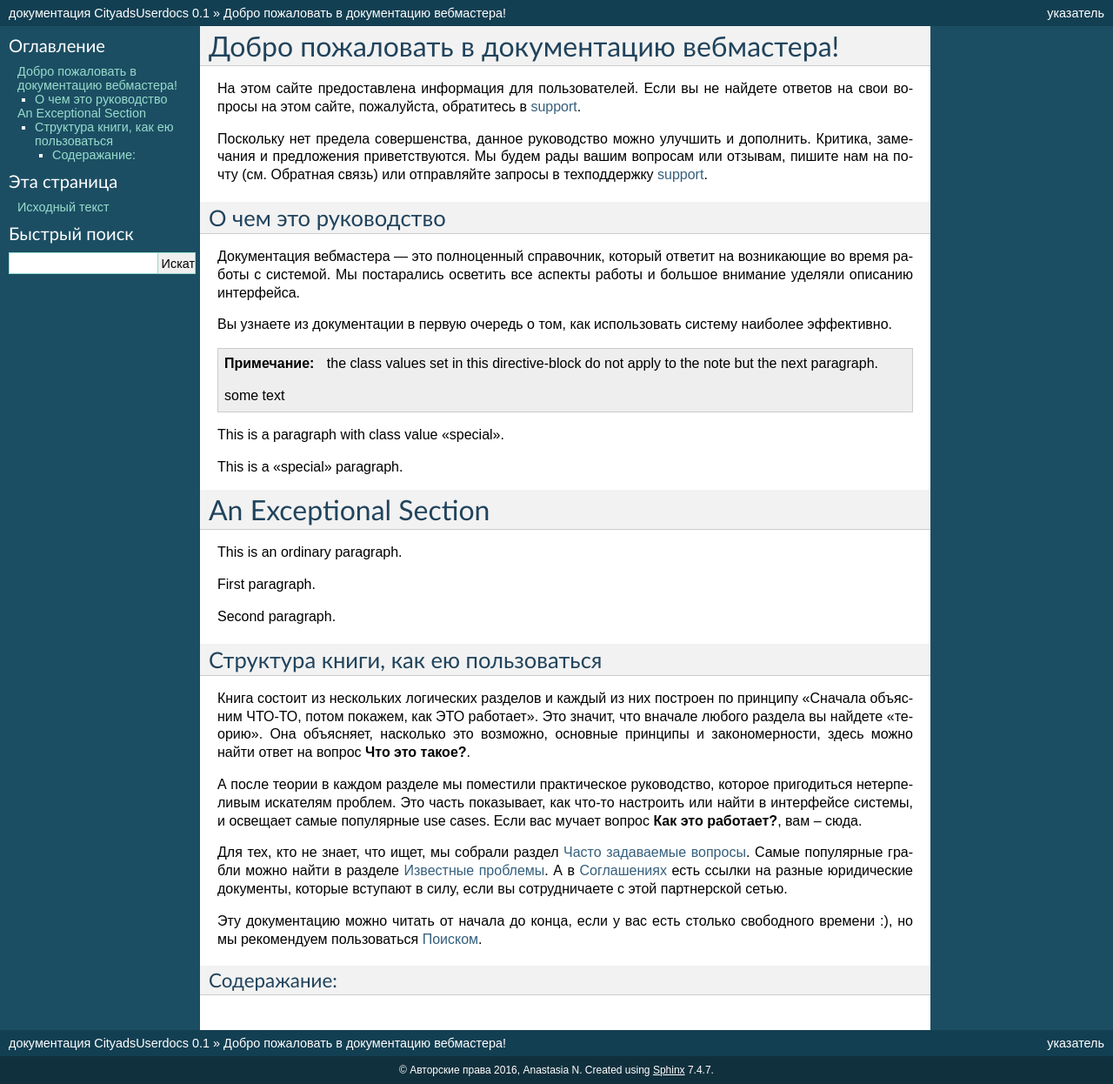
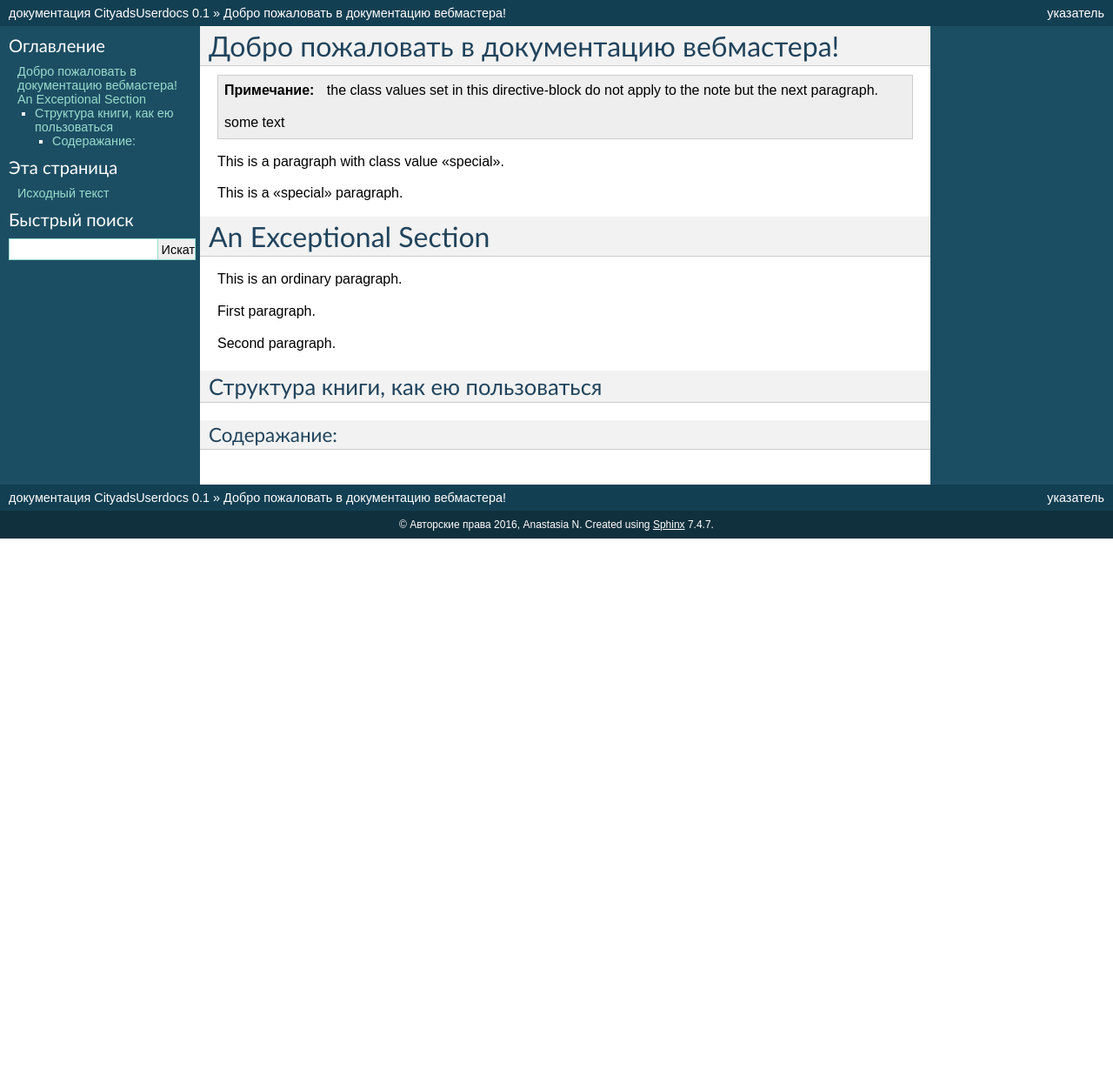
Before and after one commit to AnastasiaNovikova/CityUserENG, a Sphinx documentation site: the page built from source/index.rst, in a window 1280 px wide. Shown: the whole page at 87% size. Built offline with Sphinx 7.4.7, drawn with Linux system fonts in a browser that asks for light colours; formulas are drawn with MathJax 3; after the commit the page ends 900 px from its top, so only the background shows below that.

Commit message:
Update index.rst

```diff
--- a/source/index.rst
+++ b/source/index.rst
@@ -1,18 +1,5 @@
 Добро пожаловать в документацию вебмастера!
 =======================================================
-.. _support: https://help.cityads.com/hc/ru/requests/new
-
-На этом сайте предоставлена информация для пользователей. Если вы не найдете ответов на свои вопросы на этом сайте, пожалуйста, обратитесь в `support`_.
-
-Поскольку нет предела совершенства, данное руководство можно улучшить и дополнить. Критика, замечания и предложения приветствуются. Мы будем рады вашим вопросам или отзывам, пишите нам на почту (см. Обратная связь) или отправляйте запросы в техподдержку `support`_.
-
-О чем это руководство
----------------------
-
-Документация вебмастера — это полноценный справочник, который ответит на возникающие во время работы с системой. Мы постарались осветить все аспекты работы и большое внимание уделяли описанию интерфейса.
-
-Вы узнаете из документации в первую очередь о том, как использовать систему наиболее эффективно.
-
 
 .. note:: the class values set in this directive-block do not apply to
    the note but the next paragraph.
@@ -45,13 +32,6 @@ This is an ordinary paragraph.
 Структура книги, как ею пользоваться
 ------------------------------------
 
-Книга состоит из нескольких логических разделов и каждый из них построен по принципу «Сначала объясним ЧТО-ТО, потом покажем, как ЭТО работает». Это значит, что вначале любого раздела вы найдете «теорию». Она объясняет, насколько это возможно, основные принципы и закономерности, здесь можно найти ответ на вопрос **Что это такое?**.
-
-А после теории в каждом разделе мы поместили практическое руководство, которое пригодиться нетерпеливым искателям проблем. Это часть показывает, как что-то настроить или найти в интерфейсе системы, и освещает самые популярные use cases. Если вас мучает вопрос **Как это работает?**, вам – сюда.
-
-Для тех, кто не знает, что ищет, мы собрали раздел :ref:`faq-section-label`. Самые популярные грабли можно найти в разделе :ref:`known_issues-section-label`. А в :ref:`Соглашениях<agreement-section-label>` есть ссылки на разные юридические документы, которые вступают в силу, если вы сотрудничаете с этой партнерской сетью.
-
-Эту документацию можно читать от начала до конца, если у вас есть столько свободного времени :), но мы рекомендуем пользоваться :ref:`Поиском<search>`.
 
 Содеражание:
 ************
```
